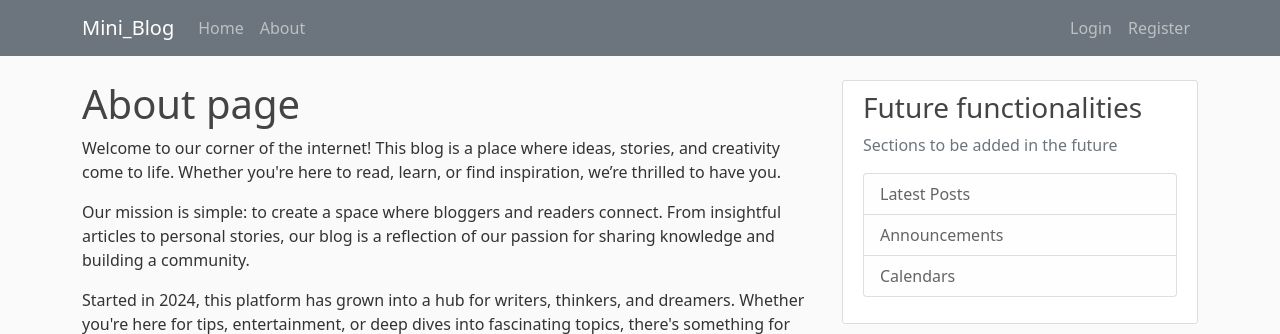
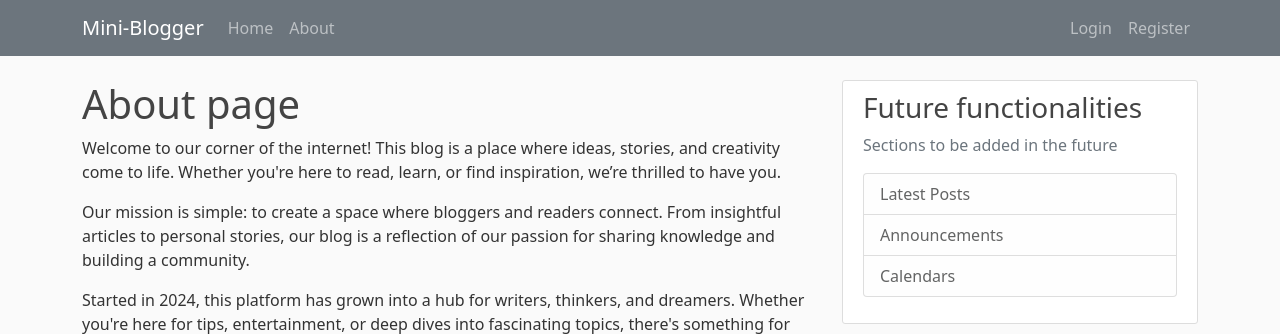
Before and after one commit to Zeresenayaregal/Django, a Django app: page /about/ in a window 1280 px wide. Shown: the top 334 px of the page. Run offline with Django 5.2, Linux system fonts and the light colour scheme.

Commit message:
mini-blogger section added

```diff
--- a/django_project/blog/templates/blog/layout.html
+++ b/django_project/blog/templates/blog/layout.html
@@ -11,15 +11,15 @@
 
 
     {% if title %}
-        <title> Django - {{title}}</title>
+        <title> Mini - {{title}}</title>
     {% else %}
-        <title>Mini_Blog</title>
+        <title>Mini-Blogger</title>
     {% endif %}
 </head>
 <body>
     <nav class="navbar navbar-expand-lg navbar-dark bg-secondary fixed-top">
       <div class="container">
-        <a class="navbar-brand" href="{% url 'blog-home' %}">Mini_Blog</a>
+        <a class="navbar-brand" href="{% url 'blog-home' %}">Mini-Blogger</a>
         <button class="navbar-toggler" type="button" data-bs-toggle="collapse" data-bs-target="#navbarToggle" aria-controls="navbarToggle" aria-expanded="false" aria-label="Toggle navigation">
           <span class="navbar-toggler-icon"></span>
         </button>
```
